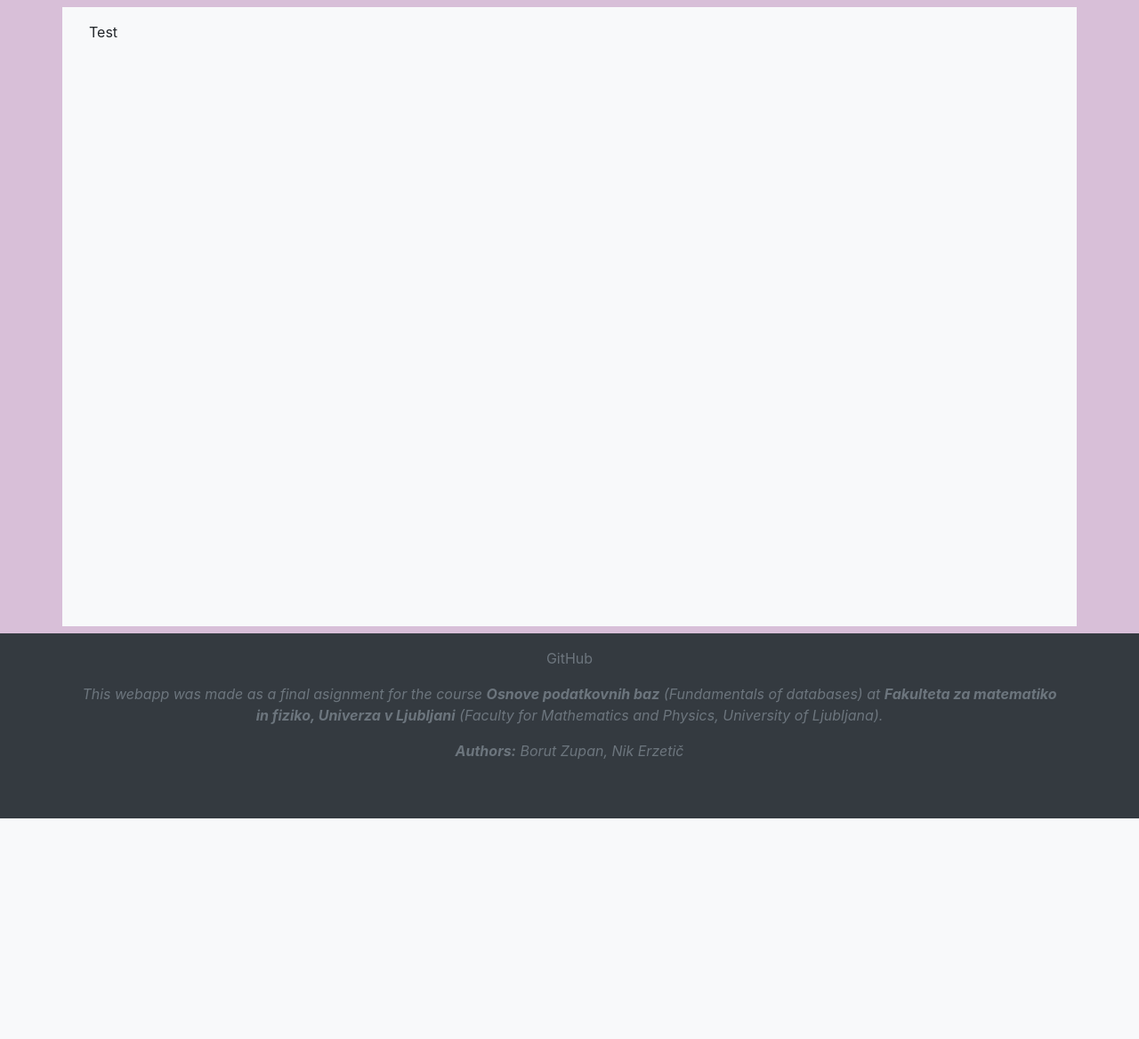
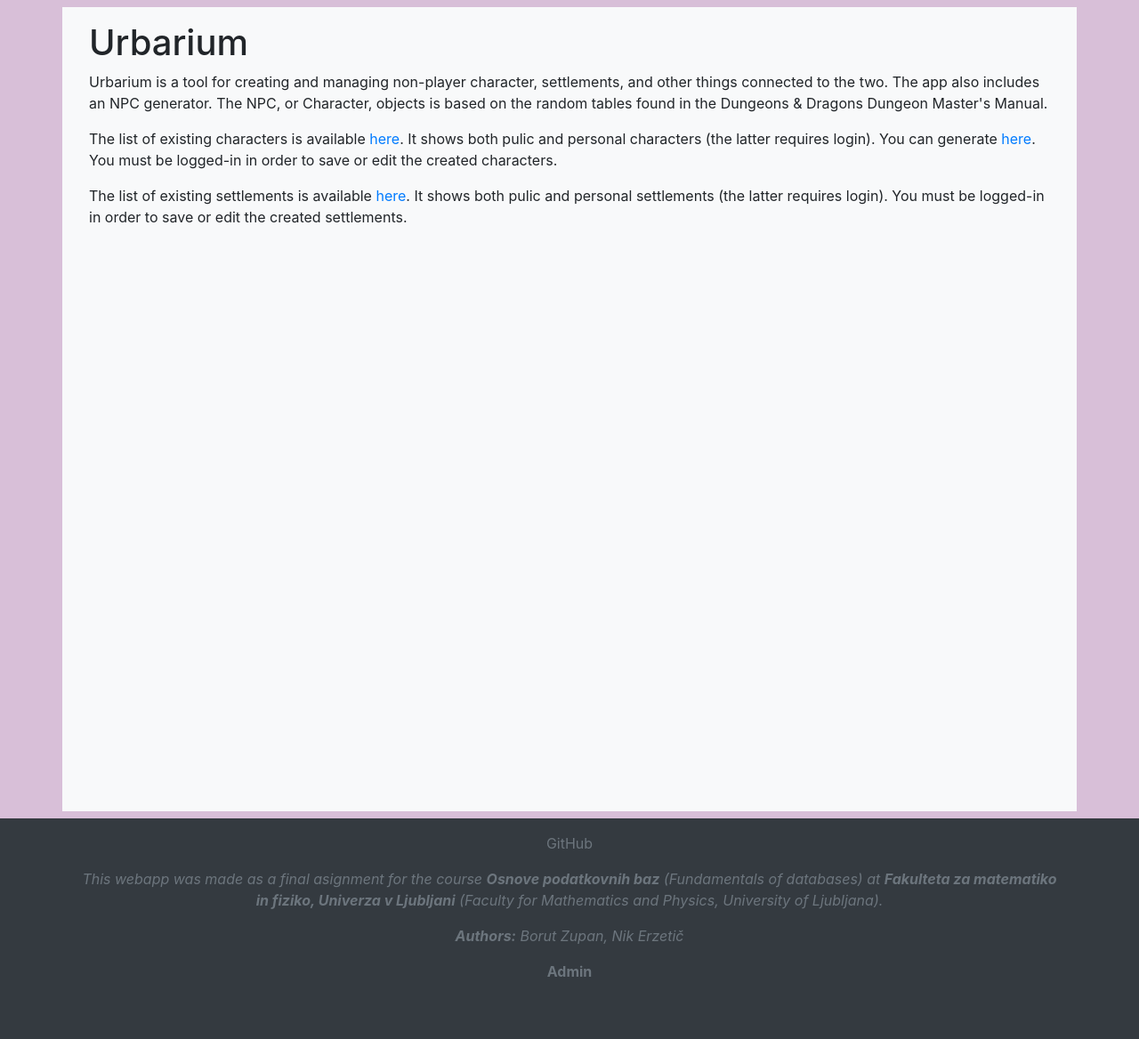
Before and after one commit to nikerzetic/NPC-generator-za-DnD, a Django app: page / in a window 1280 px wide. Shown: the part 56-1224 px from the top of the page at 89% size. Before the commit the page ends 976 px from the top, so only its background shows below. Run offline with Django 3.2, Linux system fonts and the light colour scheme; some libraries are stand-ins or nearby versions.

Commit message:
Homepage in povezava na admin v footer

```diff
--- a/urbarium/templates/urbarium/footer.html
+++ b/urbarium/templates/urbarium/footer.html
@@ -3,5 +3,6 @@
         <p><a class="text-muted" href="https://github.com/nikerzetic/NPC-generator-za-DnD">GitHub</a></p>
         <p class="text-md"><i>This webapp was made as a final asignment for the course <b>Osnove podatkovnih baz</b> (Fundamentals of databases) at <b>Fakulteta za matematiko in fiziko, Univerza v Ljubljani</b> (Faculty for Mathematics and Physics, University of Ljubljana).</i></p>
         <p class="text-md"><i><b>Authors:</b> Borut Zupan, Nik Erzetič</i></p>
+        <p><a class="text-muted" href="{% url 'admin:login' %}"><b>Admin</b></a></p>
     </div>
 </footer>
--- a/urbarium/templates/urbarium/homepage.html
+++ b/urbarium/templates/urbarium/homepage.html
@@ -1,7 +1,12 @@
 {% extends 'urbarium/base.html' %}
 
 {% block content %}
-<p>
-    Test
-</p>
+<h1>Urbarium</h1>
+
+<p>Urbarium is a tool for creating and managing non-player character, settlements, and other things connected to the two. The app also includes an NPC generator. The NPC, or Character, objects is based on the random tables found in the Dungeons & Dragons Dungeon Master's Manual.</p>
+
+<p>The list of existing characters is available <a href="{% url 'character:index' %}">here</a>. It shows both pulic and personal characters (the latter requires login). You can generate <a href="{% url 'character:generator' %}">here</a>. You must be logged-in in order to save or edit the created characters.</p>
+
+<p>The list of existing settlements is available <a href="{% url 'settlement:index' %}">here</a>. It shows both pulic and personal settlements (the latter requires login). You must be logged-in in order to save or edit the created settlements.</p>
+
 {% endblock content %}
--- a/urbarium/templates/urbarium/navbar.html
+++ b/urbarium/templates/urbarium/navbar.html
@@ -1,5 +1,5 @@
 <nav class="navbar navbar-expand-lg navbar-light bg-light">
-    <a class="navbar-brand" href="#">Urbarium</a>
+    <a class="navbar-brand" href="{% url 'about' %}">Urbarium</a>
     <button class="navbar-toggler" type="button" data-toggle="collapse" data-target="#navbarNav" aria-controls="navbarNav" aria-expanded="false" aria-label="Toggle navigation">
         <span class="navbar-toggler-icon"></span>
     </button>
--- a/urbarium/urbarium/urls.py
+++ b/urbarium/urbarium/urls.py
@@ -16,11 +16,13 @@ Including another URLconf
 from django.contrib import admin
 from django.urls import include, path
 from django.contrib.auth import views as auth_views
-from urbarium.views import home
+from urbarium.views import home, about
 
 
 urlpatterns = [
     path('', home, name='homepage'),
+    path('about/', about, name='about'),
+
     path('character/', include('character.urls')),
     path('settlement/', include('settlement.urls')),
     path('political-formation/', include('political_formation.urls')),
--- a/urbarium/urbarium/views.py
+++ b/urbarium/urbarium/views.py
@@ -3,3 +3,6 @@ from django.shortcuts import render
 
 def home(request):
     return render(request, 'urbarium/homepage.html')
+
+def about(request):
+    return render(request, 'urbarium/about.html')
```
Also changed, not shown: urbarium/templates/urbarium/about.html (added, +9 -0 lines).
